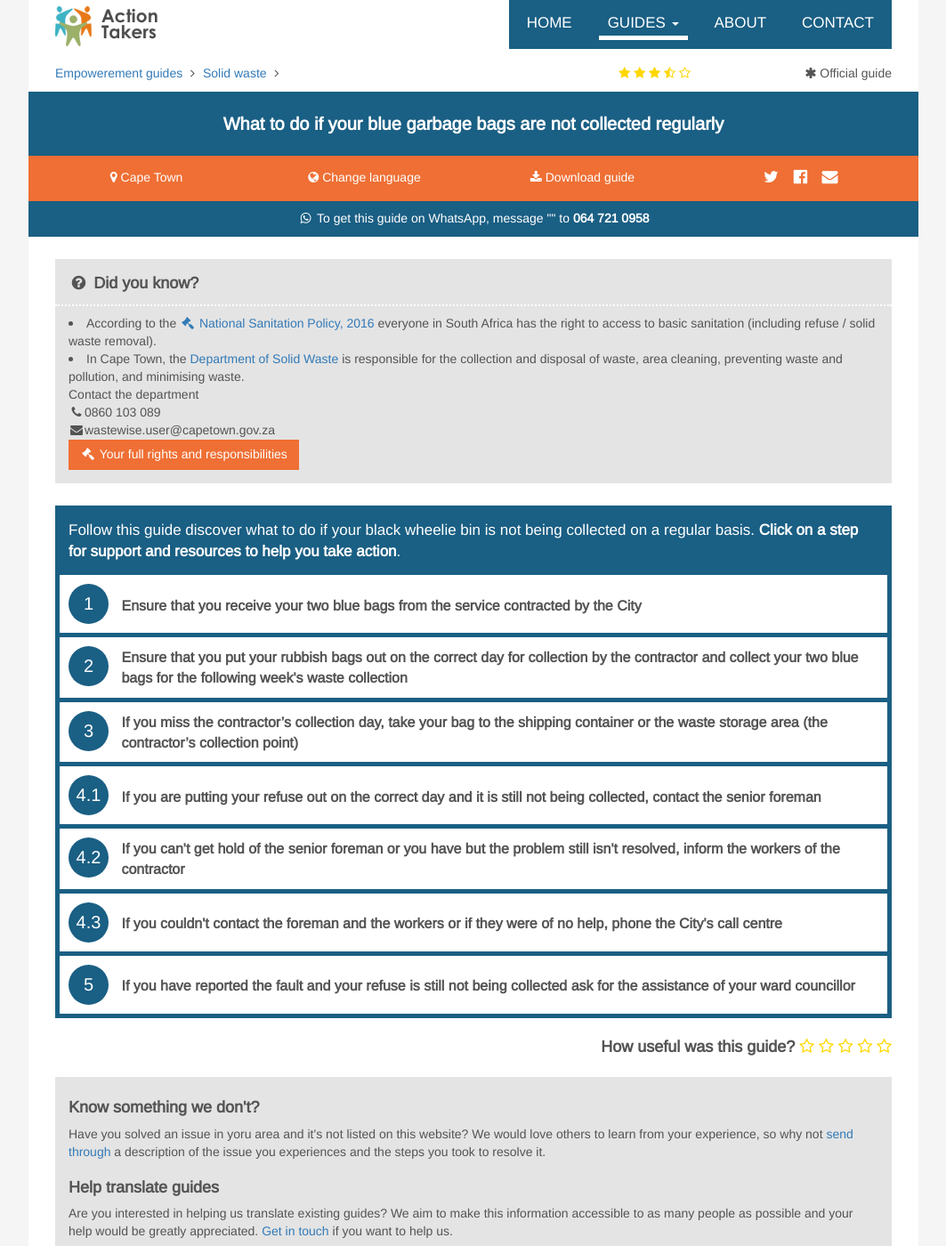
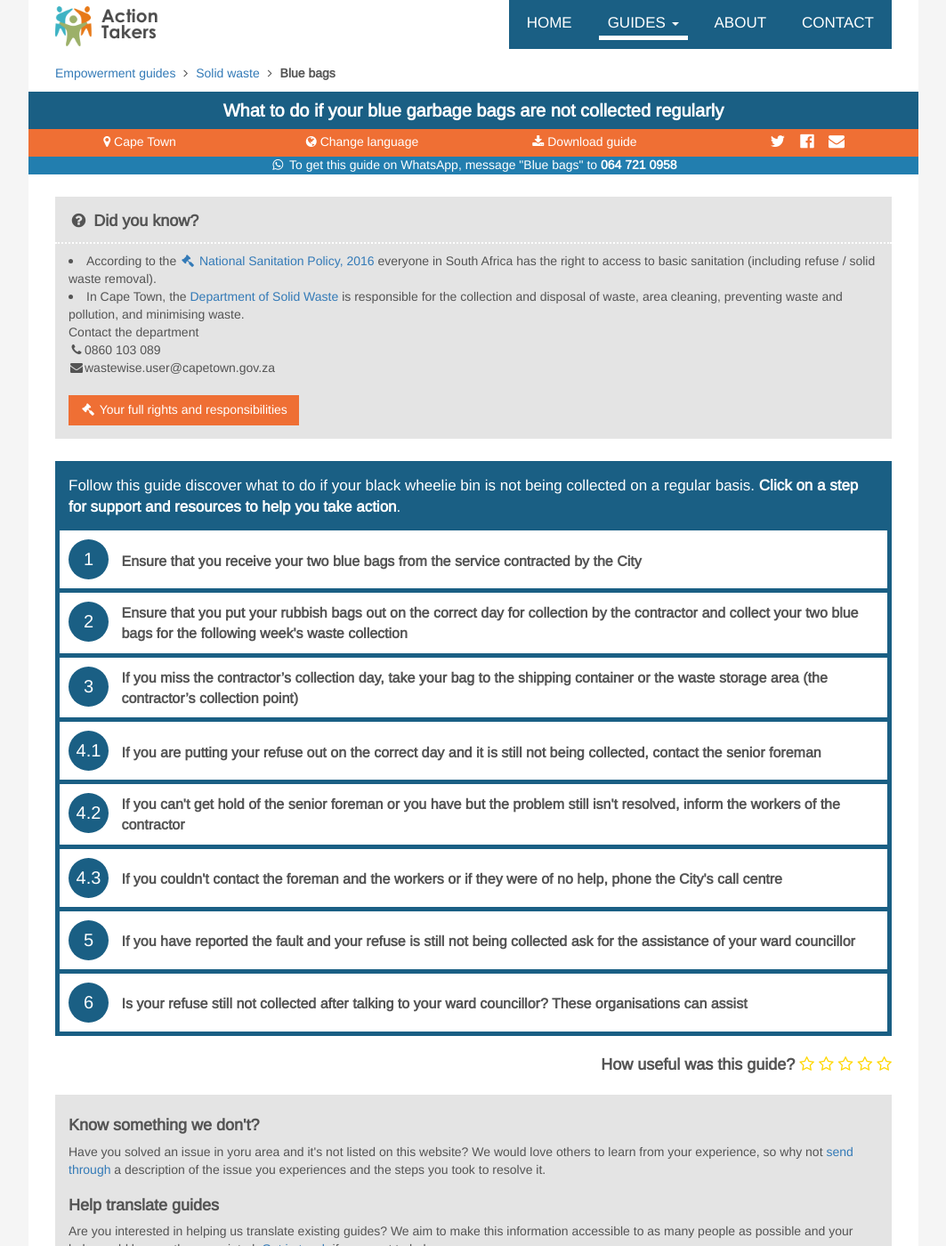
Before and after one commit to OpenUpSA/action-takers, a Jekyll site: the page built from _guides/blue-bags.md, in a window 1280 px wide and 1400 px high. Shown: the whole window at 89% size, without its empty margins (108-1171 px from the left). Built offline with Jekyll 4.4.1, drawn with Linux system fonts in a browser that asks for light colours; nearby versions of some CDN libraries.

Commit message:
updated some styling, step content and minor tweaks

```diff
--- a/_guides/blue-bags.md
+++ b/_guides/blue-bags.md
@@ -1,9 +1,10 @@
 ---
 layout: guide
+short-title: Blue bags
 title: What to do if your blue garbage bags are not collected regularly
 description: A description about solid waste
 name: blue-bags
-did-you-know: <li>According to the <a class="act" target="_blank" href="http://www.dwa.gov.za/Documents/sanitation/17005SC_POLICY_National%20Sanitation%20Policy%202016%20FINAL310117.pdf"> <i class="fa fa-fw fa-gavel" aria-hidden="true"></i> National Sanitation Policy, 2016</a> everyone in South Africa has the right to access to basic sanitation (including refuse / solid waste removal).</li> <li>In Cape Town, the <a href="http://www.capetown.gov.za/Departments/Solid%20Waste%20Management%20Department" target=_blank>Department of Solid Waste</a> is responsible for the collection and disposal of waste, area cleaning, preventing waste and pollution, and minimising waste.<br> Contact the department <br><i class="fa fa-fw fa-phone" aria-hidden="true"></i>0860 103 089 <br><i class="fa fa-fw fa-envelope" aria-hidden="true"></i>wastewise.user@capetown.gov.za</li>
+did-you-know: <li>According to the <a class="act" target="_blank" href="http://www.dwa.gov.za/Documents/sanitation/17005SC_POLICY_National%20Sanitation%20Policy%202016%20FINAL310117.pdf"> <i class="fa fa-fw fa-gavel" aria-hidden="true"></i> National Sanitation Policy, 2016</a> everyone in South Africa has the right to access to basic sanitation (including refuse / solid waste removal).</li> <li>In Cape Town, the <a href="http://www.capetown.gov.za/Departments/Solid%20Waste%20Management%20Department" target=_blank>Department of Solid Waste</a> is responsible for the collection and disposal of waste, area cleaning, preventing waste and pollution, and minimising waste.<br> Contact the department <br><i class="fa fa-fw fa-phone" aria-hidden="true"></i>0860 103 089 <br><i class="fa fa-fw fa-envelope" aria-hidden="true"></i>wastewise.user@capetown.gov.za</li><br>
 
 ---
 <div class="guide">
@@ -100,17 +101,17 @@
       {% endfor %}
     </div>
   </div>
-  <!-- <div class="single-step">
+  <div class="single-step">
     <a href="6" class="title-box">
       <div class="circle">6</div>
       <div class="title">Is your refuse still not collected after talking to your ward councillor? These organisations can assist</div>
     </a>
     <div class="content">
       {% for step in site.blue-bags %}
-        {% if forloop.index == 6 %}
+        {% if forloop.index == 8 %}
           {{ step.content }}
         {% endif %}
       {% endfor %}
     </div>
-  </div> -->
+  </div>
 </div>
--- a/_guides/wheelie-bins.md
+++ b/_guides/wheelie-bins.md
@@ -4,7 +4,7 @@
 title: What to do if your wheelie bin is not being emptied regularly
 description: A description about solid waste
 name: wheelie-bins
-did-you-know: <ul class="fa-ul"><li><i class="fa-li fa fa-gavel" aria-hidden="true"></i> According to the <a target="_blank" href="http://www.dwa.gov.za/Documents/sanitation/17005SC_POLICY_National%20Sanitation%20Policy%202016%20FINAL310117.pdf"> National Sanitation Policy, 2016</a> everyone in South Africa has the right to access to basic sanitation (including refuse / solid waste removal).</li><li><i class="fa-li fa fa-trash" aria-hidden="true"></i> In Cape Town, the <a href="http://www.capetown.gov.za/Departments/Solid%20Waste%20Management%20Department" target=_blank>Department of Solid Waste</a> is responsible for the collection and disposal of waste, area cleaning, preventing waste and pollution, and minimising waste.<li><i class="fa-li fa fa-phone" aria-hidden="true"></i> You can phone the department at <a href="tel:0860103089">0860 103 089</a></li><li><i class="fa-li fa fa-envelope" aria-hidden="true"></i>Emailing them is also possible at <a href="mailto:wastewise.user@capetown.gov.za">wastewise.user@capetown.gov.za</a></li></ul>
+did-you-know: <ul class="fa-ul"><li><i class="fa-li fa fa-gavel" aria-hidden="true"></i> According to the <a target="_blank" href="http://www.dwa.gov.za/Documents/sanitation/17005SC_POLICY_National%20Sanitation%20Policy%202016%20FINAL310117.pdf"> National Sanitation Policy, 2016</a> everyone in South Africa has the right to access to basic sanitation (including refuse / solid waste removal).</li><li><i class="fa-li fa fa-trash" aria-hidden="true"></i> In Cape Town, the <a href="http://www.capetown.gov.za/Departments/Solid%20Waste%20Management%20Department" target=_blank>Department of Solid Waste</a> is responsible for the collection and disposal of waste, area cleaning, preventing waste and pollution, and minimising waste.<li><i class="fa-li fa fa-phone" aria-hidden="true"></i> You can phone the department at <a href="tel:0860103089">0860 103 089</a></li><li><i class="fa-li fa fa-envelope" aria-hidden="true"></i>Emailing them is also possible at <a href="mailto:wastewise.user@capetown.gov.za">wastewise.user@capetown.gov.za</a></li></ul><br>
 ---
 <div class="guide">
   <div class="description">Follow this guide to discover what to do if your black wheelie bin is not being collected on a regular basis. <b class="hidden-print">Click on a step for support and resources to help you take action.</b></div>
@@ -48,17 +48,3 @@
       {% endfor %}
     </div>
   </div>
-  <div class="single-step">
-    <a href="4" class="title-box">
-      <div class="circle">4</div>
-      <div class="title">Still no luck after talking to your ward councillor? These organisations can assist</div>
-    </a>
-    <div class="content">
-      {% for step in site.wheelie-bins %}
-        {% if forloop.index == 4 %}
-          {{ step.content }}
-        {% endif %}
-      {% endfor %}
-    </div>
-  </div>
-</div>
--- a/_layouts/guide.html
+++ b/_layouts/guide.html
@@ -4,19 +4,9 @@
 <section class="single-guide-page {{ page.name }}">
   <div class="row bread-rating hidden-print">
     <div class="col-md-8 crumbs">
-      <span><a href="">Empowerement guides</a> <i class="fa fa-angle-right" aria-hidden="true"></i></span>
+      <span><a href="">Empowerment guides</a> <i class="fa fa-angle-right" aria-hidden="true"></i></span>
       <span><a href="">Solid waste</a> <i class="fa fa-angle-right" aria-hidden="true"></i></span>
       <span><strong>{{ page.short-title }}</strong></span>
-    </div>
-    <div class="col-md-2 rating">
-      <i class="fa fa-star" aria-hidden="true"></i>
-      <i class="fa fa-star" aria-hidden="true"></i>
-      <i class="fa fa-star" aria-hidden="true"></i>
-      <i class="fa fa-star-half-o" aria-hidden="true"></i>
-      <i class="fa fa-star-o" aria-hidden="true"></i>
-    </div>
-    <div class="col-md-2 source">
-      <i class="fa fa-asterisk" aria-hidden="true"></i> Official guide
     </div>
   </div>
 
--- a/css/main.scss
+++ b/css/main.scss
@@ -533,7 +533,7 @@
     text-align: center;
     background-color: $blue;
     color: #fff;
-    padding: 25px 0;
+    padding: 10px 0;
     h1 {
       margin: 0;
     }
@@ -546,7 +546,7 @@
     text-align: center;
     background-color: $orange;
     color: #fff;
-    padding: 10px;
+    padding: 0px;
     a {
       color: #fff;
     }
@@ -568,8 +568,8 @@
     }
   }
   .whatsapp-bar {
-    padding: 10px;
-    background-color: $blue;
+    padding: 0px;
+    background-color: $blue-light;
     color: #fff;
     text-align: center;
     @media (min-width: 750px) {
@@ -739,8 +739,9 @@
     }
   }
   .intro {
-    background-color: $dark-gray;
-    color: #fff;
+    background-color: $light-gray;
+    color: gray;
+    font-size: small;
     a {
       color: #fff;
     }
@@ -877,7 +878,7 @@
     font-family: sans-serif;
   }
   h1 {
-    font-size: 30px;
+    font-size: 35px;
   }
 
   h2 {
@@ -924,12 +925,12 @@
     }
   }
   .guide {
-    margin-top: 5px !important;
+    margin-top: 3px !important;
     .description {
       padding: 0 !important;
     }
     .single-step {
-      padding: 5px;
+      padding: 0px;
       margin-top: 5px;
       border-bottom: 1px solid #000 !important;
       .cta {
@@ -938,13 +939,13 @@
       .header {
         font-weight: bold;
         margin-top: 0;
-        font-size: 22px;
+        font-size: 15px;
       }
       .circle {
         border: 1px solid #000;
       }
       .title {
-        font-size: 22px;
+        font-size: 15px;
       }
       .step-title {
         display: none;
```
Also changed, not shown: _blue-bags/6.md (+6 -7 lines), _wheelie-bins/4.md (deleted, +0 -38 lines).
